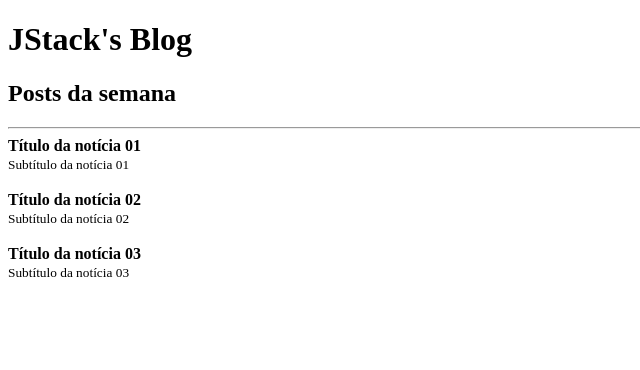
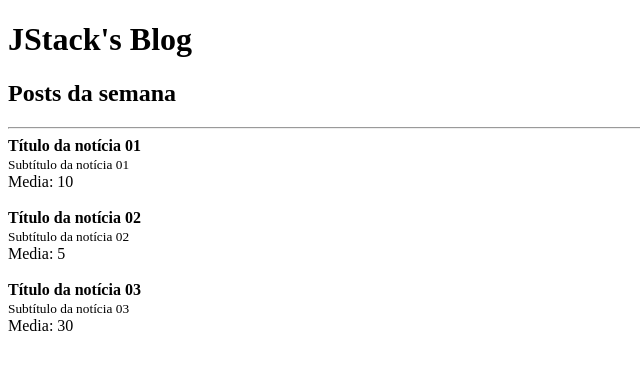
Before and after one commit to elianbecali/react-fundamentos, a React app: page / in a window 1280 px wide. Shown: the top 370 px of the page, without its empty margins (0-640 px from the left). Built offline with nearby package versions, Linux system fonts and the light colour scheme.

Commit message:
feat: define properties types

```diff
--- a/package.json
+++ b/package.json
@@ -19,6 +19,7 @@
     "webpack-dev-server": "^4.2.1"
   },
   "dependencies": {
+    "prop-types": "^15.7.2",
     "react": "^17.0.2",
     "react-dom": "^17.0.2"
   }
--- a/src/App.js
+++ b/src/App.js
@@ -13,18 +13,21 @@ function App() {
       <hr />
 
       <Post
+        likes={20}
         post={{
           title: "Título da notícia 01",
           subtitle: "Subtítulo da notícia 01"
         }}
       />
       <Post
+        likes={10}
         post={{
           title: "Título da notícia 02",
           subtitle: "Subtítulo da notícia 02"
         }}
       />
       <Post
+        likes={60}
         post={{
           title: "Título da notícia 03",
           subtitle: "Subtítulo da notícia 03"
--- a/src/Header.js
+++ b/src/Header.js
@@ -1,4 +1,5 @@
 import React from 'react';
+import PropTypes from 'prop-types';
 
 export default function Header({ title, children }) {
   return (
@@ -8,3 +9,12 @@ export default function Header({ title, children }) {
     </>
   );
 }
+
+Header.propTypes = {
+  title: PropTypes.string.isRequired,
+  children: PropTypes.node.isRequired,
+};
+
+Header.defaultProps = {
+  title: `JStack's Blog`
+};
--- a/src/Post.js
+++ b/src/Post.js
@@ -1,4 +1,5 @@
 import React from 'react';
+import PropTypes from 'prop-types';
 
 export default function Post(props) {
   return (
@@ -6,8 +7,18 @@ export default function Post(props) {
       <article>
         <strong>{props.post.title}</strong><br />
         <small>{props.post.subtitle}</small>
+        <br />
+        Media: {props.likes / 2}
       </article>
       <br />
     </>
   );
 }
+
+Post.propTypes = {
+  likes: PropTypes.number.isRequired,
+  post: PropTypes.shape({
+    title: PropTypes.string.isRequired,
+    subtitle: PropTypes.string.isRequired,
+  }).isRequired,
+};
```
Also changed, not shown: 1 other file (tests, documents, lock files or other folders).
